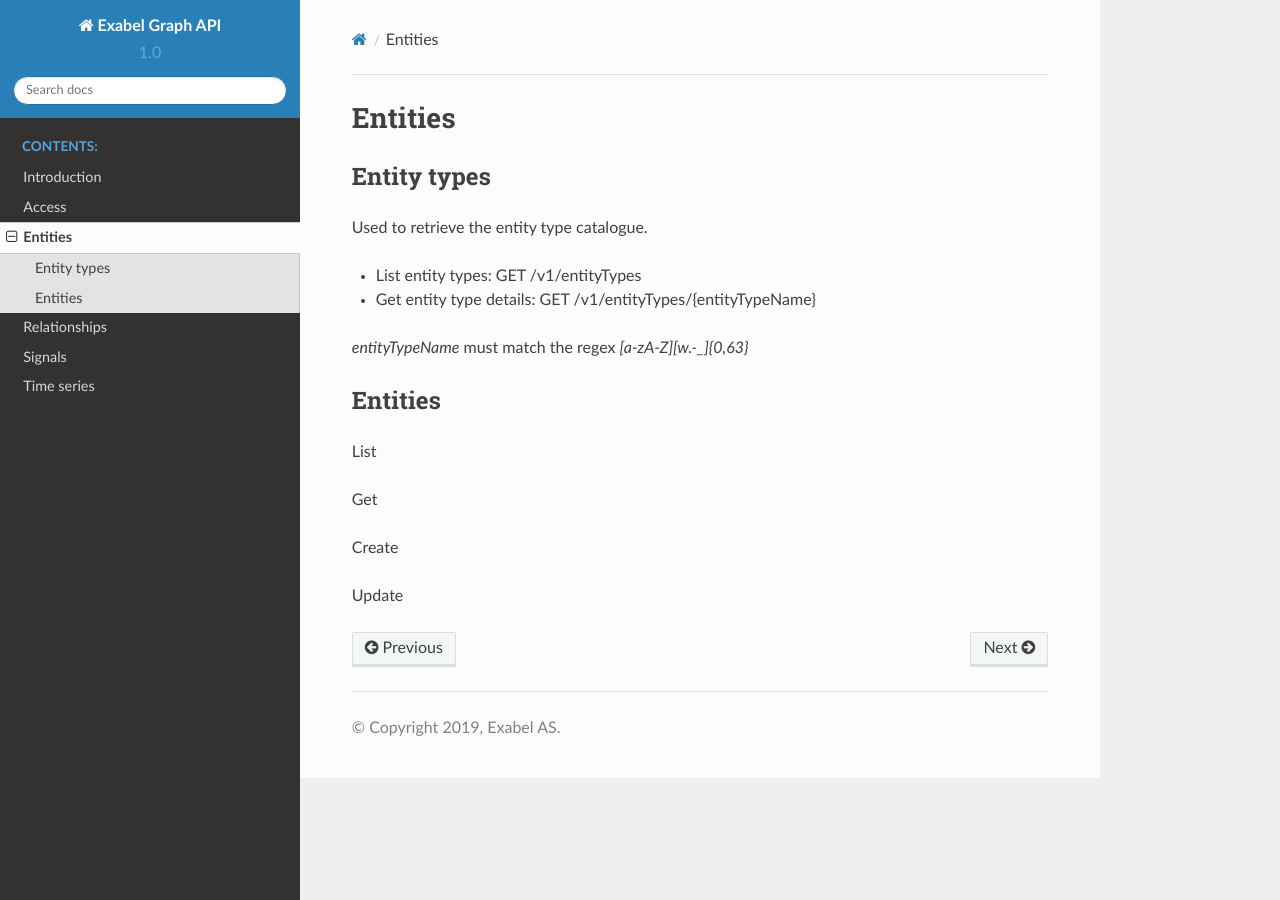
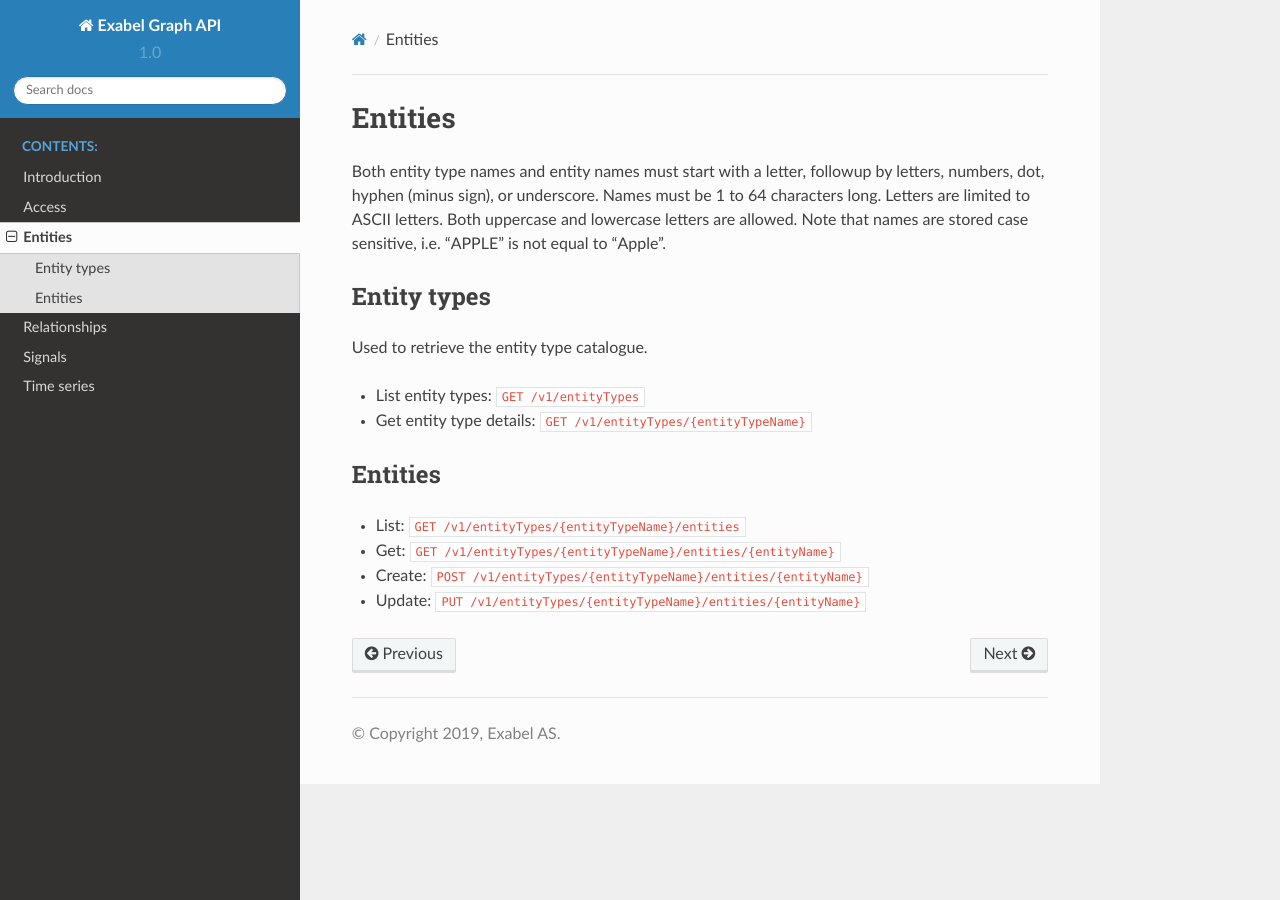
Before and after one commit to Exabel/api, a Sphinx documentation site: the page built from exabel/graph/doc/entities.rst, in a window 1280 px wide. Built offline with Sphinx 7.4.7 and the Read the Docs theme 2.0.0, drawn with Linux system fonts in a browser that asks for light colours; formulas are drawn with MathJax 3.

Commit message:
More doc

```diff
--- a/exabel/graph/doc/entities.rst
+++ b/exabel/graph/doc/entities.rst
@@ -1,24 +1,24 @@
 
 Entities
 ==========================================
+
+Both entity type names and entity names must start with a letter, followup by letters, numbers, dot,
+hyphen (minus sign), or underscore. Names must be 1 to 64 characters long. Letters are limited to ASCII
+letters. Both uppercase and lowercase letters are allowed. Note that names are stored case sensitive,
+i.e. "APPLE" is not equal to "Apple".
 
 Entity types
 ************
 
 Used to retrieve the entity type catalogue.
 
-* List entity types: GET /v1/entityTypes
-* Get entity type details: GET /v1/entityTypes/{entityTypeName}
-
-`entityTypeName` must match the regex `[a-zA-Z][\w.-_]{0,63}`
+* List entity types: ``GET /v1/entityTypes``
+* Get entity type details: ``GET /v1/entityTypes/{entityTypeName}``
 
 Entities
 ********
 
-List
-
-Get
-
-Create
-
-Update
+* List: ``GET /v1/entityTypes/{entityTypeName}/entities``
+* Get: ``GET /v1/entityTypes/{entityTypeName}/entities/{entityName}``
+* Create:  ``POST /v1/entityTypes/{entityTypeName}/entities/{entityName}``
+* Update:  ``PUT /v1/entityTypes/{entityTypeName}/entities/{entityName}``
```
Also changed, not shown: exabel/graph/doc/introduction.rst (+7 -0 lines).
